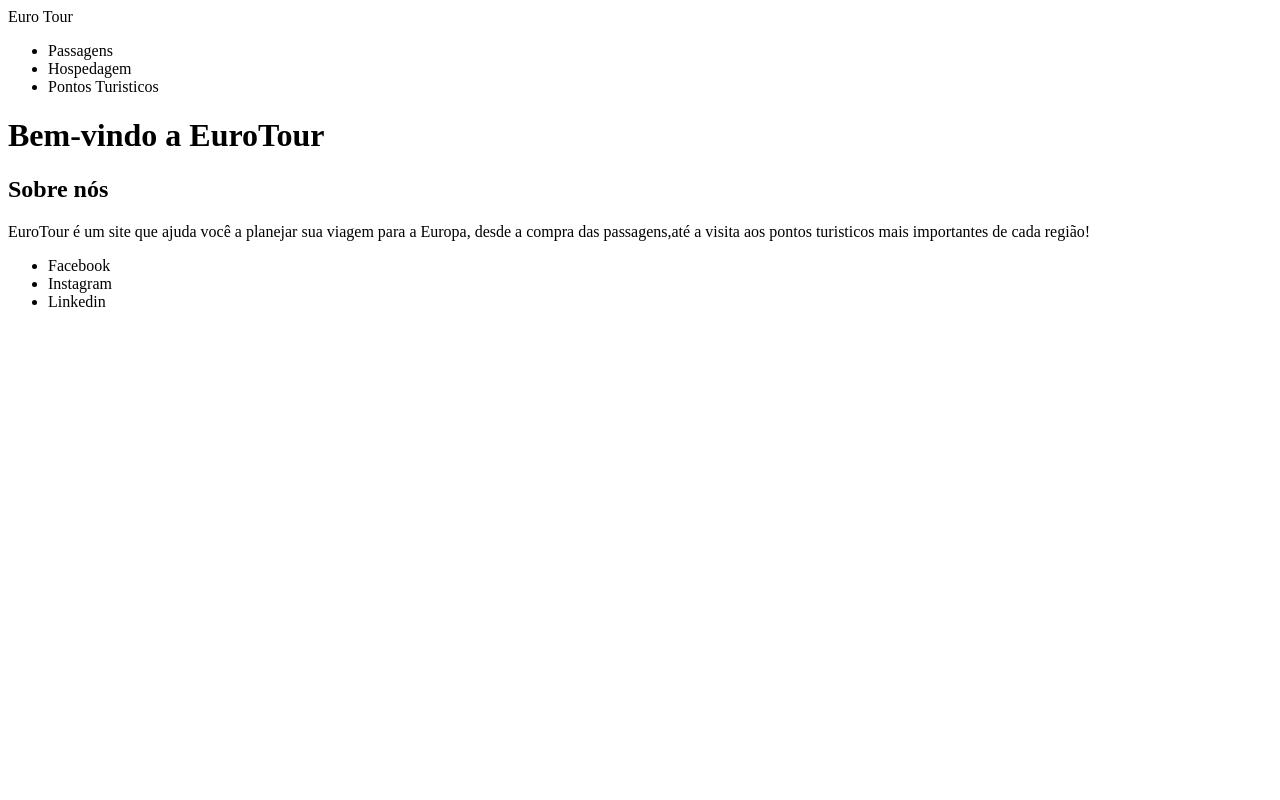
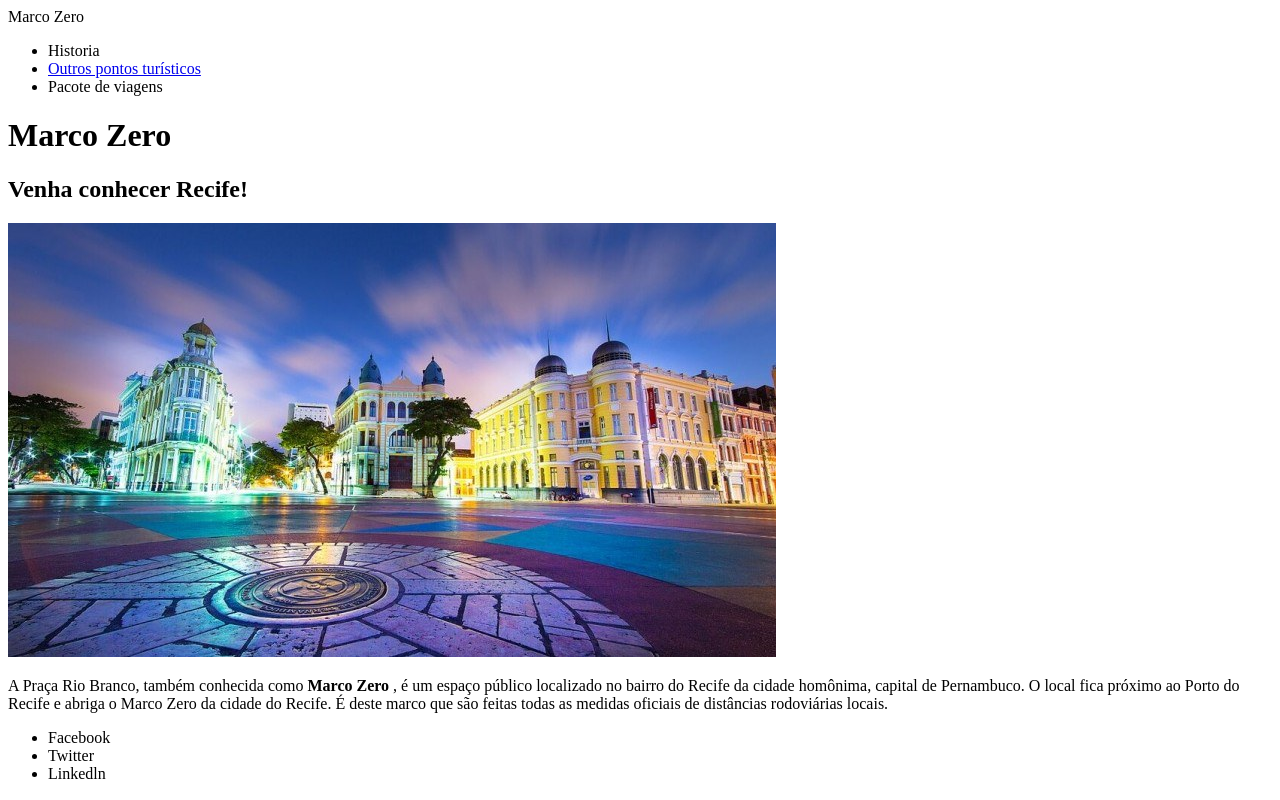
Before and after one commit to Adriano94a/Proz, a plain HTML site: page index.html in a window 1280 px wide. Drawn offline with Linux system fonts and the light colour scheme.

Commit message:
Add files via upload

```diff
--- a/index.html
+++ b/index.html
@@ -1,34 +1,34 @@
 <!DOCTYPE html>
-<html lang="pt-BR">
+<html lang="pt-br">
 <head>
     <meta charset="UTF-8">
     <meta name="viewport" content="width=device-width, initial-scale=1.0">
-    <title>Proz Exercicios</title>
+    <title>Marco Zero</title>
 </head>
 <body>
     <header>
-    <span>Euro Tour</span>
-        <nav>
-            <ul>
-                <li>Passagens</li>
-                <li>Hospedagem</li>
-                <li>Pontos Turisticos</li>
-            </ul>
-        </nav>
+        <span>Marco Zero</span>
+        <ul>
+            <li>Historia</li>
+            <li> <a href="pontos_turisticos.html"> Outros pontos turísticos</a></li>
+            <li>Pacote de viagens</li>
+        </ul>
     </header>
     <main>
-        <h1>Bem-vindo a EuroTour</h1>
-        <section>
-        <h2> Sobre nós</h2>
-        <p>EuroTour é um site que ajuda você a planejar sua viagem para a Europa, desde a compra das passagens,até a visita aos pontos turisticos mais importantes de cada região!</p>
-        </section>
+        <h1>Marco Zero</h1>
+        <h2>Venha conhecer Recife!</h2>
+        <img src="marcozero.jpeg">
+        <p>
+            A Praça Rio Branco, também conhecida como <strong>Marco Zero</strong> , é um espaço público localizado no bairro do Recife da cidade homônima, capital de Pernambuco. O local fica próximo ao Porto do Recife e abriga o Marco Zero da cidade do Recife. É deste marco que são feitas todas as medidas oficiais de distâncias rodoviárias locais.
+        </p>
     </main>
     <footer>
         <ul>
             <li>Facebook</li>
-            <li>Instagram</li>
-            <li>Linkedin</li>
+            <li>Twitter</li>
+            <li>Linkedln</li>
         </ul>
     </footer>
+
 </body>
 </html>
```
Also changed, not shown: pontos_turisticos.html (added, +39 -0 lines), marcozero.jpeg (added), museu.jpeg (added), paço.jpg (added).
